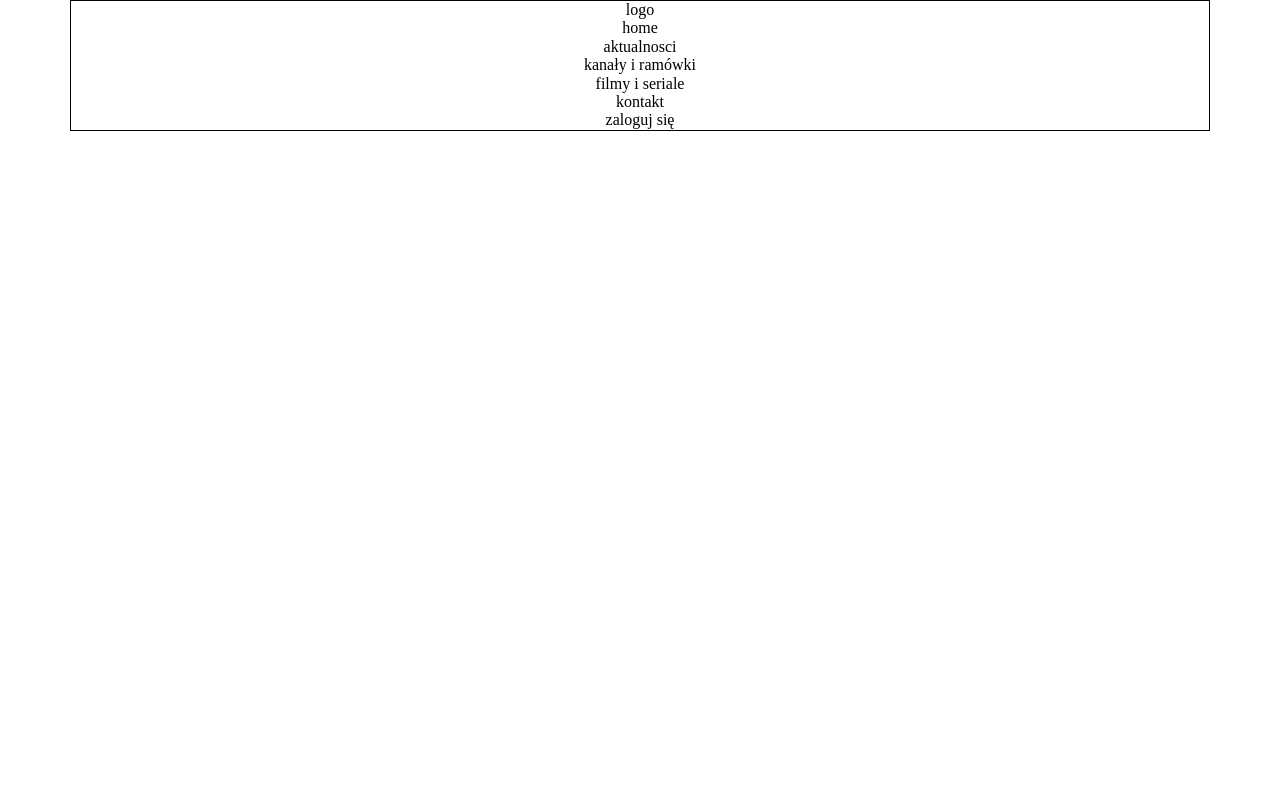
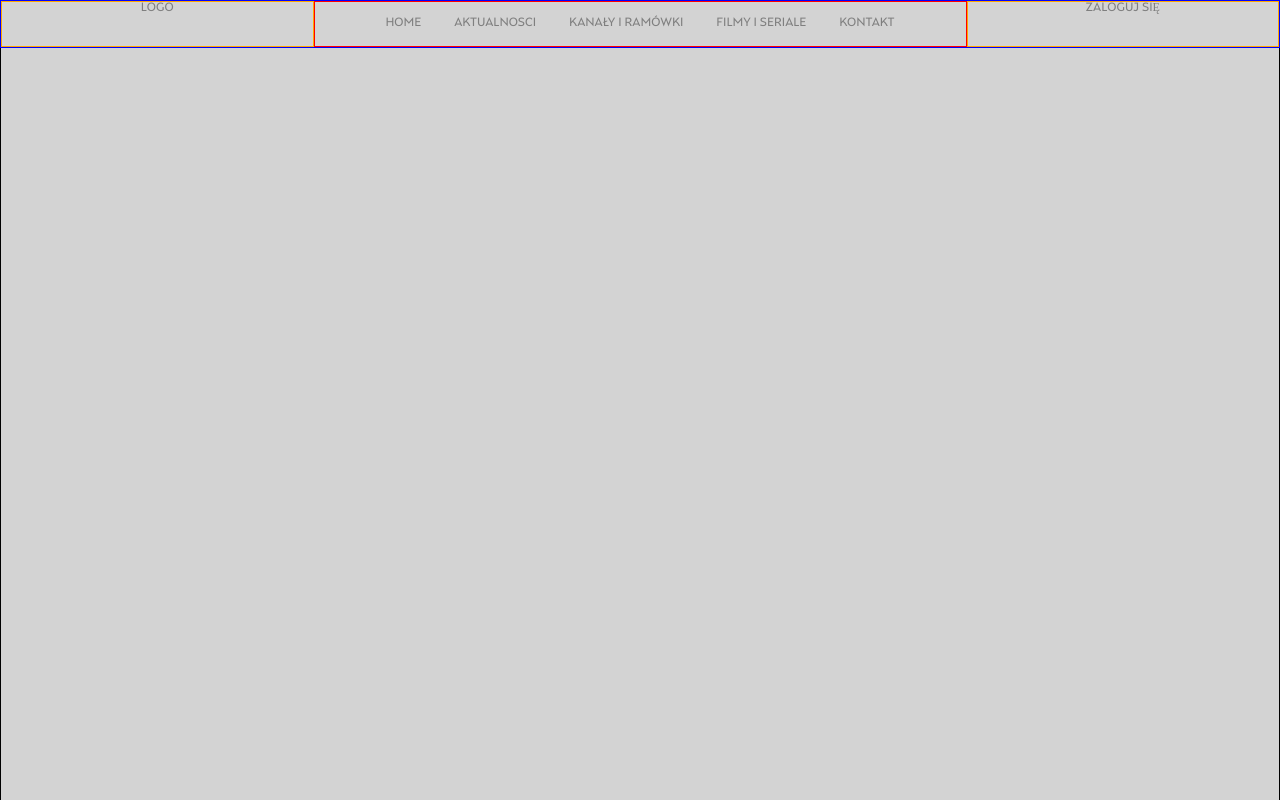
Before and after one commit to adamorlowskipoland/recruitment-task-layout, a plain HTML site: page index.html in a window 1280 px wide. Shown: the top 800 px of the page. Drawn offline with Linux system fonts and the light colour scheme.

Commit message:
add sass to project

```diff
--- a/index.html
+++ b/index.html
@@ -11,15 +11,16 @@
 <body>
     <div class="container">
         <header class="header">
-            <span class="logo">logo</span>
+            <span class="side-elem logo">logo</span>
             <ul class="menu">
-                <li class="menu__link">home</li>
-                <li class="menu__link">aktualnosci</li>
-                <li class="menu__link">kanały i ramówki</li>
-                <li class="menu__link">filmy i seriale</li>
-                <li class="menu__link">kontakt</li>
+                <li class="menu__elem"><a href="#" class="menu__link">home</a></li>
+                <li class="menu__elem"><a href="#" class="menu__link">aktualnosci</a></li>
+                <li class="menu__elem"><a href="#" class="menu__link">kanały i ramówki</a></li>
+                <li class="menu__elem"><a href="#" class="menu__link">filmy i seriale</a></li>
+                <li class="menu__elem"><a href="#" class="menu__link">kontakt</a></li>
             </ul>
-            <span class="login">zaloguj się</span>
+            <span class="side-elem login"><a href="#" class="login__link">zaloguj się</a></span>
+            <div class="progress-bar"></div>
         </header>
     </div>
     <script src="scripts/script.js"></script>
--- /dev/null
+++ b/styles/style.scss
@@ -0,0 +1,68 @@
+* {
+    box-sizing: border-box;
+}
+
+@font-face {
+  font-family: "RockSans Bold";
+  src: url(../font/RockSans/Rock_Sans_Bold.otf) format("truetype");
+}
+
+@font-face {
+  font-family: "RockSans";
+  src: url(../font/RockSans/Rock_Sans_Normal.otf) format("truetype");
+}
+
+.container {
+    font-family: "RockSans";
+    text-align: center;
+    border: 1px solid black;
+    height: 1200px;     // remove this line
+    background: lightgrey;
+    position: relative;
+
+    .header {
+        border: 1px solid blue;
+        display: flex;
+        position: fixed;
+        top: 0;
+        left: 0;
+        right: 0;
+        text-transform: uppercase;
+        font-size: 12px;
+        // padding: 15px;
+
+        .side-elem {
+            flex: 1;
+            border: 1px solid orange;
+            color: #7f7f7f;
+
+            .login__link {
+                text-decoration: none;
+                color: #7f7f7f;
+            }
+        }
+
+        .menu {
+            list-style-type: none;
+            margin: 0;
+            padding: 0;
+            border: 1px solid red;
+            flex: 2;
+                padding: 15px;
+
+            &__elem {
+                display: inline;
+                padding: 15px;
+            }
+
+            &__link {
+                text-decoration: none;
+                color: #7f7f7f;
+            }
+        }
+
+        .progress-bar {
+            border-bottom: 4px solid purple;
+        }
+    }
+}
```
Also changed, not shown: styles/style.css, 1 other file.
